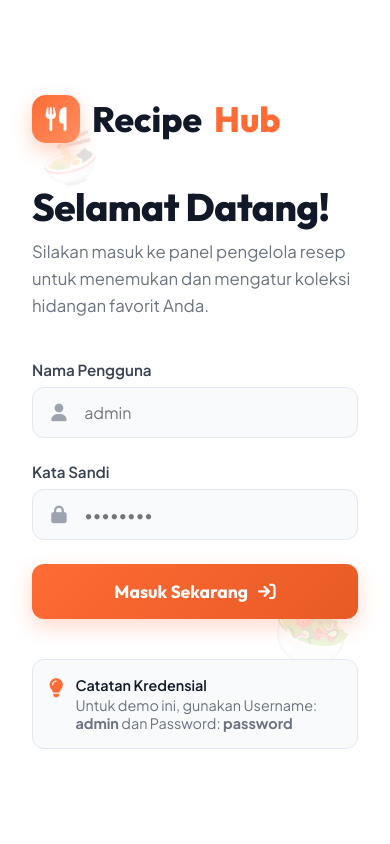
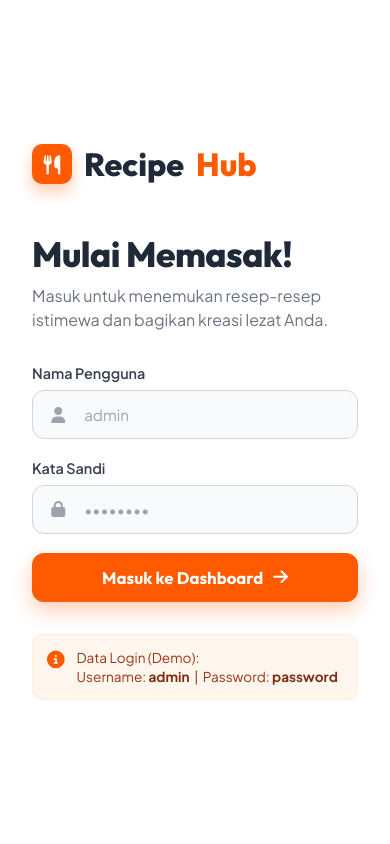
Before and after one commit to elisandksr/uas_webservice, a PHP site: page /login.php in a window 390 px wide. Run offline with PHP 8.4, Linux system fonts and the light colour scheme.

Commit message:
feat: redesign login page with split-screen layout and updated typography and theme styles

```diff
--- a/login.php
+++ b/login.php
@@ -34,179 +34,246 @@ if (isset($_POST['login'])) {
     <!-- Premium Google Fonts -->
     <link rel="preconnect" href="https://fonts.googleapis.com">
     <link rel="preconnect" href="https://fonts.gstatic.com" crossorigin>
-    <link href="https://fonts.googleapis.com/css2?family=Outfit:wght@400;500;600;700;800&family=Plus+Jakarta+Sans:wght@400;500;600;700&display=swap" rel="stylesheet">
+    <link href="https://fonts.googleapis.com/css2?family=Outfit:wght@400;500;600;700;800;900&family=Plus+Jakarta+Sans:wght@400;500;600;700&display=swap" rel="stylesheet">
     <!-- FontAwesome for Icons -->
     <link rel="stylesheet" href="https://cdnjs.cloudflare.com/ajax/libs/font-awesome/6.4.0/css/all.min.css">
 
     <style>
         :root {
-            --c-primary: #FF6B35;
-            --c-primary-hover: #E85A25;
-            --c-secondary: #2B45DF;
-            --c-text-main: #111827;
+            --c-primary: #FF5A00;
+            --c-primary-dark: #E04D00;
+            --c-primary-light: #FF8542;
+            --c-white: #FFFFFF;
+            --c-text-main: #1F2937;
             --c-text-muted: #6B7280;
-            --c-border: #E5E7EB;
+            --c-bg: #F9FAFB;
             --f-heading: 'Outfit', sans-serif;
             --f-body: 'Plus Jakarta Sans', sans-serif;
+            --transition: all 0.3s ease;
         }
 
         * { margin: 0; padding: 0; box-sizing: border-box; }
 
         body {
             font-family: var(--f-body);
-            background: #FFFFFF;
+            background-color: var(--c-bg);
             color: var(--c-text-main);
             min-height: 100vh;
             display: flex;
-            overflow: hidden;
+            overflow-x: hidden; /* Prevent horizontal scroll, allow vertical */
         }
 
-        .login-container {
+        .login-wrapper {
             display: flex;
             width: 100%;
             min-height: 100vh;
         }
 
-        /* Form Section */
-        .login-form-section {
-            flex: 0 0 50%;
+        /* Left Panel - The Form */
+        .login-sidebar {
+            width: 50%;
+            background: var(--c-white);
             display: flex;
             flex-direction: column;
             justify-content: center;
-            align-items: center;
-            padding: 3rem;
+            padding: 2rem 6%;
             position: relative;
-            background: #FFFFFF;
             z-index: 10;
+            box-shadow: 20px 0 50px rgba(0,0,0,0.05);
         }
 
-        .login-box {
+        .login-content-inner {
             width: 100%;
             max-width: 420px;
+            margin: 0 auto;
+        }
+
+        /* Right Panel - The Image */
+        .login-image {
+            width: 50%;
+            position: relative;
+            /* Beautiful colorful food spread image */
+            background-image: url('https://img.magnific.com/foto-gratis/tampak-atas-meja-penuh-makanan_23-2149209251.jpg?semt=ais_hybrid&w=740&q=80');
+            background-size: cover;
+            background-position: center;
+            background-repeat: no-repeat;
+            display: flex;
+            flex-direction: column;
+            justify-content: center;
+            padding: 4rem 10%;
+        }
+
+        /* Gentle brand overlay to make text readable and match theme */
+        .login-image::after {
+            content: '';
+            position: absolute;
+            inset: 0;
+            background: linear-gradient(135deg, rgba(255, 90, 0, 0.45) 0%, rgba(17, 24, 39, 0.2) 50%, rgba(43, 69, 223, 0.45) 100%);
+            z-index: 1;
+        }
+
+        .image-content {
             position: relative;
             z-index: 2;
-            animation: fade-in-up 0.8s cubic-bezier(0.16, 1, 0.3, 1);
+            color: white;
+            animation: slideUp 1s ease-out forwards;
         }
 
-        @keyframes fade-in-up {
-            0% { opacity: 0; transform: translateY(20px); }
-            100% { opacity: 1; transform: translateY(0); }
+        @keyframes slideUp {
+            from { opacity: 0; transform: translateY(30px); }
+            to { opacity: 1; transform: translateY(0); }
         }
 
-        /* Logo */
-        .logo {
+        .image-content h2 {
+            font-family: var(--f-heading);
+            font-size: 3.5rem;
+            font-weight: 800;
+            margin-bottom: 1rem;
+            line-height: 1.1;
+            text-shadow: 0 4px 10px rgba(0,0,0,0.4);
+        }
+
+        .image-content p {
+            font-size: 1.2rem;
+            line-height: 1.6;
+            text-shadow: 0 2px 5px rgba(0,0,0,0.4);
+            max-width: 600px;
+            opacity: 0.95;
+        }
+
+        /* Decorative Badge on Image */
+        .image-badge {
+            display: inline-flex;
+            align-items: center;
+            gap: 8px;
+            background: rgba(255, 255, 255, 0.2);
+            backdrop-filter: blur(10px);
+            padding: 8px 16px;
+            border-radius: 100px;
+            font-family: var(--f-body);
+            font-size: 0.9rem;
+            font-weight: 600;
+            margin-bottom: 1.5rem;
+            border: 1px solid rgba(255, 255, 255, 0.3);
+            text-shadow: none;
+        }
+
+        /* Branding */
+        .brand {
             display: flex;
             align-items: center;
             gap: 12px;
             font-family: var(--f-heading);
-            font-size: 2.2rem;
+            font-size: 2rem;
             font-weight: 800;
             color: var(--c-text-main);
-            margin-bottom: 2.5rem;
+            margin-bottom: 3rem;
+            text-decoration: none;
         }
 
-        .logo span {
+        .brand span {
             color: var(--c-primary);
         }
 
-        .logo-icon {
-            background: linear-gradient(135deg, var(--c-primary), #FF8F60);
+        .brand-icon {
+            background: var(--c-primary);
             color: white;
-            width: 48px;
-            height: 48px;
+            width: 40px;
+            height: 40px;
             display: flex;
             align-items: center;
             justify-content: center;
-            border-radius: 14px;
-            font-size: 1.5rem;
-            box-shadow: 0 8px 20px rgba(255, 107, 53, 0.3);
+            border-radius: 10px;
+            font-size: 1.2rem;
+            box-shadow: 0 8px 15px rgba(255, 90, 0, 0.3);
         }
 
-        /* Typography */
-        .login-box h1 {
+        /* Form Styling */
+        .login-header {
+            margin-bottom: 2rem;
+        }
+
+        .login-header h1 {
             font-family: var(--f-heading);
-            font-size: 2.4rem;
+            font-size: 2.2rem;
+            font-weight: 800;
             margin-bottom: 0.5rem;
             color: var(--c-text-main);
-            font-weight: 800;
             letter-spacing: -0.5px;
         }
 
-        .login-box p {
+        .login-header p {
             color: var(--c-text-muted);
-            margin-bottom: 2.5rem;
-            font-size: 1.05rem;
-            line-height: 1.6;
+            font-size: 1rem;
+            line-height: 1.5;
         }
 
-        /* Form Elements */
         .form-group {
-            margin-bottom: 1.5rem;
+            margin-bottom: 1.2rem;
         }
 
         .form-group label {
             display: block;
             margin-bottom: 0.5rem;
             font-weight: 600;
-            font-size: 0.95rem;
+            font-size: 0.9rem;
             color: #374151;
         }
 
-        .input-with-icon {
+        .input-group {
             position: relative;
             display: flex;
             align-items: center;
         }
 
-        .input-with-icon i.icon-prefix {
+        .input-group i {
             position: absolute;
             left: 1.2rem;
             color: #9CA3AF;
-            font-size: 1.1rem;
-            transition: all 0.3s ease;
-            z-index: 10;
-        }
-
-        .input-with-icon .form-control {
-            padding-left: 3.2rem;
-        }
-
-        .input-with-icon .form-control:focus ~ i.icon-prefix {
-            color: var(--c-primary);
+            font-size: 1rem;
+            transition: var(--transition);
         }
 
         .form-control {
             width: 100%;
-            padding: 14px 18px;
-            border: 1px solid #E2E8F0;
+            padding: 14px 14px 14px 3.2rem;
+            background: #F9FAFB;
+            border: 1px solid #D1D5DB;
             border-radius: 12px;
             font-family: var(--f-body);
-            font-size: 1rem;
-            transition: all 0.3s ease;
-            background: #F8FAFC;
+            font-size: 0.95rem;
             color: var(--c-text-main);
+            transition: var(--transition);
+        }
+
+        .form-control::placeholder {
+            color: #9CA3AF;
         }
 
         .form-control:focus {
             outline: none;
             border-color: var(--c-primary);
-            background: white;
-            box-shadow: 0 0 0 4px rgba(255, 107, 53, 0.1);
+            background: #FFFFFF;
+            box-shadow: 0 0 0 4px rgba(255, 90, 0, 0.1);
         }
 
-        .btn-login {
+        .input-group:focus-within i {
+            color: var(--c-primary);
+        }
+
+        .btn-submit {
             width: 100%;
-            padding: 16px;
-            background: linear-gradient(135deg, #FF6B35 0%, #E85A25 100%);
+            padding: 14px;
+            background: var(--c-primary);
             color: white;
             border: none;
             border-radius: 12px;
             font-family: var(--f-heading);
             font-weight: 700;
-            font-size: 1.1rem;
+            font-size: 1.05rem;
             cursor: pointer;
-            transition: all 0.3s ease;
-            box-shadow: 0 8px 20px rgba(255, 107, 53, 0.25);
+            transition: var(--transition);
+            box-shadow: 0 8px 20px rgba(255, 90, 0, 0.3);
             margin-top: 1rem;
             display: flex;
             align-items: center;
@@ -214,24 +281,29 @@ if (isset($_POST['login'])) {
             gap: 10px;
         }
 
-        .btn-login:hover {
+        .btn-submit:hover {
+            background: var(--c-primary-dark);
             transform: translateY(-2px);
-            box-shadow: 0 12px 25px rgba(255, 107, 53, 0.35);
+            box-shadow: 0 12px 25px rgba(255, 90, 0, 0.4);
         }
 
-        .error-msg {
+        .btn-submit:active {
+            transform: translateY(0);
+        }
+
+        .error-alert {
             background: #FEF2F2;
             color: #DC2626;
-            padding: 14px 16px;
-            border-radius: 12px;
-            margin-bottom: 1.5rem;
-            font-size: 0.95rem;
+            padding: 12px 14px;
+            border-radius: 10px;
+            margin-bottom: 1.2rem;
+            font-size: 0.9rem;
             display: flex;
             align-items: center;
             gap: 10px;
             font-weight: 600;
             border: 1px solid #FECACA;
-            animation: shake 0.5s ease-in-out;
+            animation: shake 0.4s ease-in-out;
         }
 
         @keyframes shake {
@@ -240,198 +312,108 @@ if (isset($_POST['login'])) {
             75% { transform: translateX(5px); }
         }
 
-        .hint {
-            margin-top: 2.5rem;
-            font-size: 0.9rem;
-            color: var(--c-text-muted);
-            background: #F8FAFC;
-            padding: 16px;
-            border-radius: 12px;
-            border: 1px solid #E2E8F0;
+        .demo-credentials {
+            margin-top: 2rem;
+            padding: 14px;
+            background: #FFF7ED;
+            border: 1px solid #FFEDD5;
+            border-radius: 10px;
             display: flex;
             align-items: flex-start;
             gap: 12px;
+            font-size: 0.85rem;
+            color: #9A3412;
         }
 
-        .hint i {
+        .demo-credentials i {
             color: var(--c-primary);
-            font-size: 1.2rem;
+            font-size: 1.1rem;
             margin-top: 2px;
         }
 
-        /* Cute but professional subtle decor */
-        .cute-decor {
-            position: absolute;
-            z-index: 1;
-            opacity: 0.15;
-            user-select: none;
-            pointer-events: none;
+        .demo-credentials strong {
+            color: #7C2D12;
+            font-weight: 700;
         }
 
-        .cd-1 { top: 15%; left: 10%; font-size: 3rem; transform: rotate(-15deg); }
-        .cd-2 { bottom: 20%; right: 10%; font-size: 4rem; transform: rotate(15deg); }
-
-        /* Right Banner Section */
-        .login-banner-section {
-            flex: 0 0 50%;
-            /* Vibrant food spread image */
-            background-image: url('https://images.unsplash.com/photo-1498837167922-ddd27525d352?ixlib=rb-4.0.3&auto=format&fit=crop&w=2070&q=80');
-            background-position: center;
-            background-size: cover;
-            background-repeat: no-repeat;
-            display: flex;
-            align-items: flex-end;
-            padding: 4rem;
-            position: relative;
+        /* Responsive */
+        @media (max-width: 1024px) {
+            .login-sidebar { width: 50%; padding: 2rem; }
+            .login-image { width: 50%; padding: 3rem; }
+            .image-content h2 { font-size: 2.5rem; }
         }
 
-        /* Gradient Overlay for photo */
-        .login-banner-section::before {
-            content: '';
-            position: absolute;
-            inset: 0;
-            background: linear-gradient(to bottom, rgba(17,24,39,0) 0%, rgba(17,24,39,0.8) 100%);
-            z-index: 1;
-        }
-
-        .glass-card {
-            background: rgba(255, 255, 255, 0.1);
-            backdrop-filter: blur(16px);
-            -webkit-backdrop-filter: blur(16px);
-            border: 1px solid rgba(255, 255, 255, 0.2);
-            padding: 2.5rem;
-            border-radius: 24px;
-            color: white;
-            width: 100%;
-            box-shadow: 0 25px 50px rgba(0,0,0,0.2);
-            position: relative;
-            z-index: 2;
-            animation: slide-up 1s ease-out 0.3s both;
-        }
-
-        .glass-card h2 {
-            font-family: var(--f-heading);
-            font-size: 2.2rem;
-            margin-bottom: 1rem;
-            line-height: 1.2;
-            font-weight: 800;
-        }
-
-        .glass-card p {
-            font-size: 1.05rem;
-            line-height: 1.6;
-            color: rgba(255,255,255,0.85);
-            margin: 0;
-        }
-
-        /* Author/Credit Badge */
-        .author-badge {
-            display: flex;
-            align-items: center;
-            gap: 12px;
-            margin-top: 1.5rem;
-            padding-top: 1.5rem;
-            border-top: 1px solid rgba(255,255,255,0.1);
-        }
-
-        .author-badge img {
-            width: 40px;
-            height: 40px;
-            border-radius: 50%;
-            border: 2px solid white;
-        }
-
-        .author-info h5 {
-            margin: 0;
-            font-size: 0.95rem;
-            font-weight: 600;
-        }
-
-        .author-info span {
-            font-size: 0.8rem;
-            color: rgba(255,255,255,0.6);
-        }
-
-        @media (max-width: 900px) {
-            .login-banner-section { display: none; }
-            .login-form-section { flex: 1; padding: 2rem; }
-            .login-box { max-width: 100%; }
+        @media (max-width: 768px) {
+            .login-image { display: none; }
+            .login-sidebar { width: 100%; padding: 2rem; align-items: center; }
+            .login-content-inner { width: 100%; max-width: 400px; }
         }
     </style>
 </head>
 <body>
 
-<div class="login-container">
+<div class="login-wrapper">
+    <!-- Left Panel: Form -->
+    <div class="login-sidebar">
+        <div class="login-content-inner">
+            <a href="#" class="brand">
+                <div class="brand-icon"><i class="fa-solid fa-utensils"></i></div>
+                Recipe<span>Hub</span>
+            </a>
 
-    <!-- Left Side: Form -->
-    <div class="login-form-section">
-        <!-- Subtle decorative elements -->
-        <div class="cute-decor cd-1">🍜</div>
-        <div class="cute-decor cd-2">🥗</div>
-
-        <div class="login-box">
-            <div class="logo">
-                <div class="logo-icon"><i class="fa-solid fa-utensils"></i></div>
-                Recipe<span>Hub</span>
+            <div class="login-header">
+                <h1>Mulai Memasak!</h1>
+                <p>Masuk untuk menemukan resep-resep istimewa dan bagikan kreasi lezat Anda.</p>
             </div>
 
-            <h1>Selamat Datang!</h1>
-            <p>Silakan masuk ke panel pengelola resep untuk menemukan dan mengatur koleksi hidangan favorit Anda.</p>
-
             <?php if ($error): ?>
-                <div class="error-msg">
-                    <i class="fa-solid fa-circle-exclamation"></i> <?= $error ?>
+                <div class="error-alert">
+                    <i class="fa-solid fa-triangle-exclamation"></i> <?= htmlspecialchars($error) ?>
                 </div>
             <?php endif; ?>
 
             <form action="" method="POST">
                 <div class="form-group">
                     <label for="username">Nama Pengguna</label>
-                    <div class="input-with-icon">
-                        <i class="fa-solid fa-user icon-prefix"></i>
+                    <div class="input-group">
+                        <i class="fa-solid fa-user"></i>
                         <input type="text" id="username" name="username" class="form-control" placeholder="admin" required autocomplete="off">
                     </div>
                 </div>
 
                 <div class="form-group">
                     <label for="password">Kata Sandi</label>
-                    <div class="input-with-icon">
-                        <i class="fa-solid fa-lock icon-prefix"></i>
+                    <div class="input-group">
+                        <i class="fa-solid fa-lock"></i>
                         <input type="password" id="password" name="password" class="form-control" placeholder="••••••••" required>
                     </div>
                 </div>
 
-                <button type="submit" name="login" class="btn-login">
-                    Masuk Sekarang <i class="fa-solid fa-arrow-right-to-bracket"></i>
+                <button type="submit" name="login" class="btn-submit">
+                    Masuk ke Dashboard <i class="fa-solid fa-arrow-right"></i>
                 </button>
             </form>
 
-            <div class="hint">
-                <i class="fa-solid fa-lightbulb"></i>
+            <div class="demo-credentials">
+                <i class="fa-solid fa-circle-info"></i>
                 <div>
-                    <span style="display:block; font-weight: 600; color: var(--c-text-main); margin-bottom: 2px;">Catatan Kredensial</span>
-                    Untuk demo ini, gunakan Username: <strong>admin</strong> dan Password: <strong>password</strong>
+                    <div style="margin-bottom: 2px;">Data Login (Demo):</div>
+                    Username: <strong>admin</strong> &nbsp;|&nbsp; Password: <strong>password</strong>
                 </div>
             </div>
         </div>
     </div>
 
-    <!-- Right Side: Visual Banner -->
-    <div class="login-banner-section">
-        <div class="glass-card">
-            <h2>Eksplorasi Dunia<br><span style="color: #FFD23F;">Kuliner Global.</span></h2>
-            <p>Akses ribuan resep autentik dari seluruh belahan dunia. Simpan, kelola, dan ciptakan keajaiban di dapur Anda dengan panduan langkah demi langkah.</p>
-
-            <div class="author-badge">
-                <img src="https://images.unsplash.com/photo-1577219491135-ce391730fb2c?q=80&w=200&auto=format&fit=crop" alt="Chef">
-                <div class="author-info">
-                    <h5>Chef's Recommendation</h5>
-                    <span>Bergabunglah dengan ribuan penikmat kuliner lainnya</span>
-                </div>
+    <!-- Right Panel: Image -->
+    <div class="login-image">
+        <div class="image-content">
+            <div class="image-badge">
+                <i class="fa-solid fa-star" style="color: #FFD23F;"></i> Resep Terbaik dari Seluruh Dunia
             </div>
+            <h2>Dunia Rasa dalam Satu Sentuhan.</h2>
+            <p>Jelajahi ribuan kombinasi rasa, temukan inspirasi menu harian, dan hadirkan kebahagiaan di meja makan Anda setiap hari bersama RecipeHub.</p>
         </div>
     </div>
-
 </div>
 
 </body>
```
